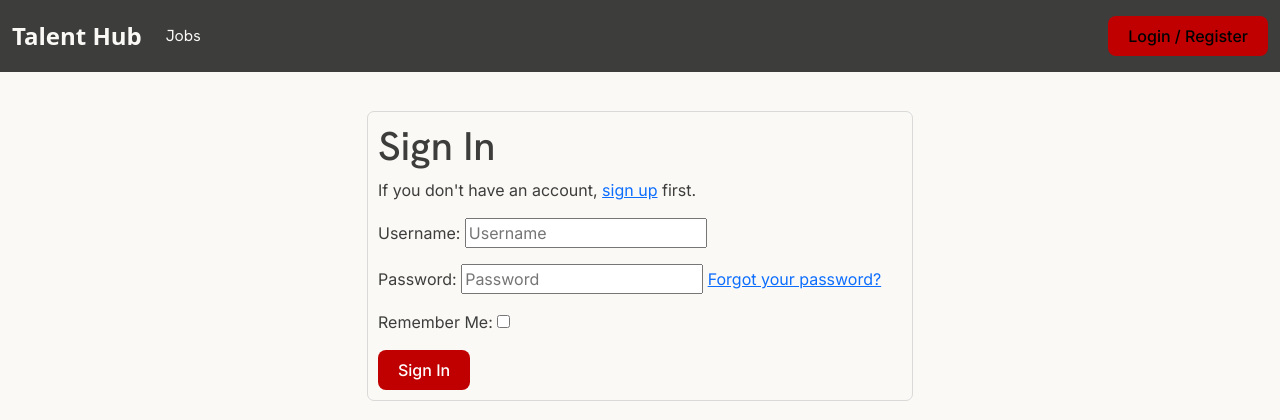
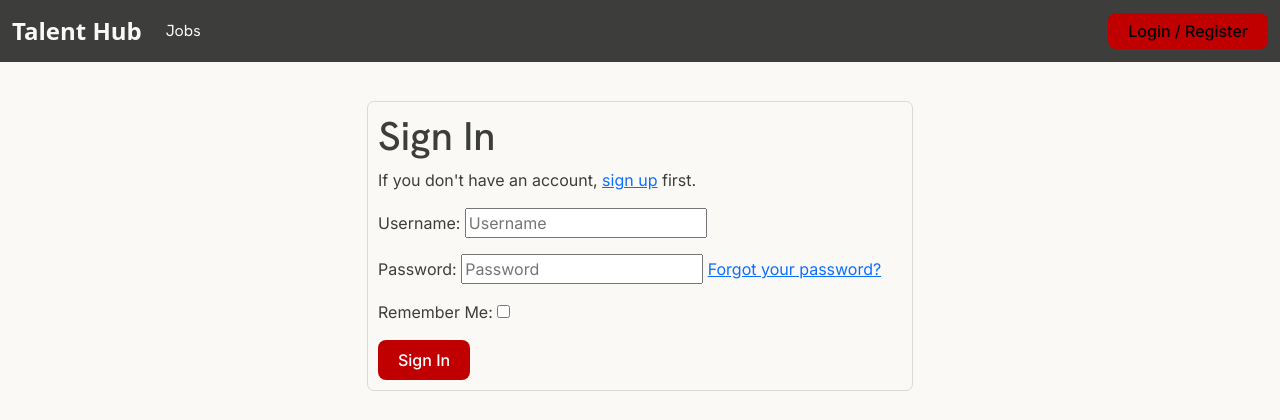
Before and after one commit to mturner1158/talent-hub, a Django app: page /accounts/login/?next=/applications/review/1/ in a window 1280 px wide. Shown: the top 420 px of the page. Run offline with Django 5.2, Linux system fonts and the light colour scheme; some libraries are stand-ins or nearby versions.

Commit message:
fixed login button styling

```diff
--- a/templates/base.html
+++ b/templates/base.html
@@ -60,9 +60,9 @@
         </ul>
         <span class=" navbar-text">
           {% if request.user.is_authenticated %}
-          <a href="{% url 'account_logout' %}" class="btn login-btn">Logout</a>
+          <a href="{% url 'account_logout' %}" class="login-btn">Logout</a>
           {% else %}
-          <a href="{% url 'account_login' %}" class="btn login-btn">Login / Register</a>
+          <a href="{% url 'account_login' %}" class="login-btn">Login / Register</a>
           {% endif %}
         </span>
       </div>
```
Also changed, not shown: static/images/html-testing-1.png (added).
